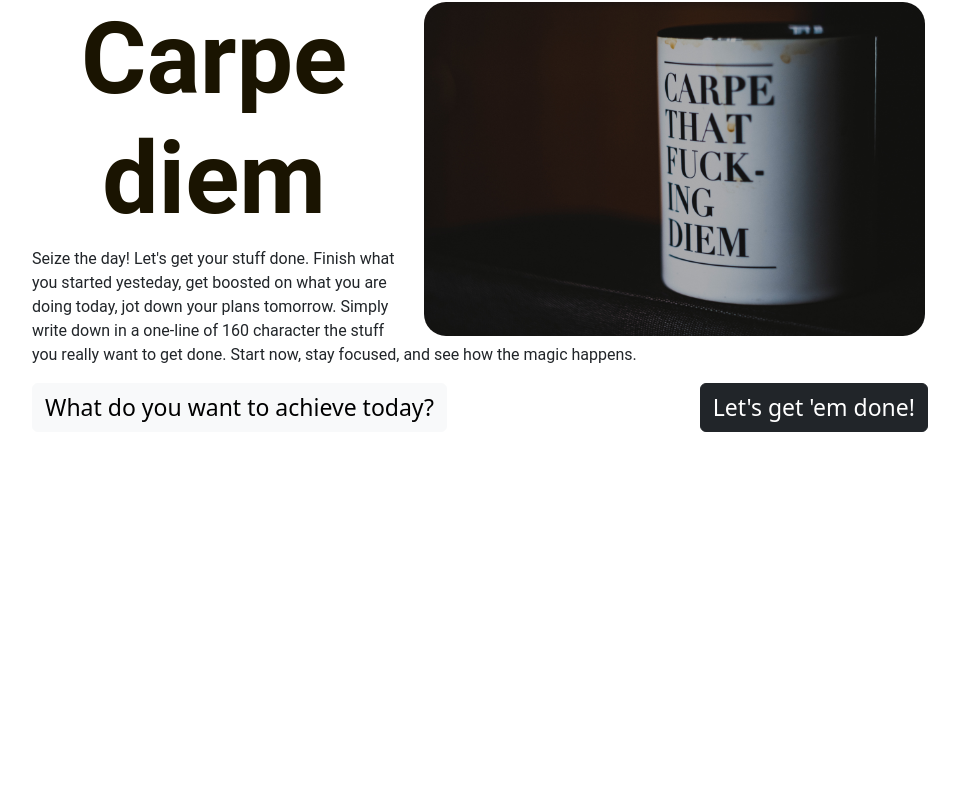
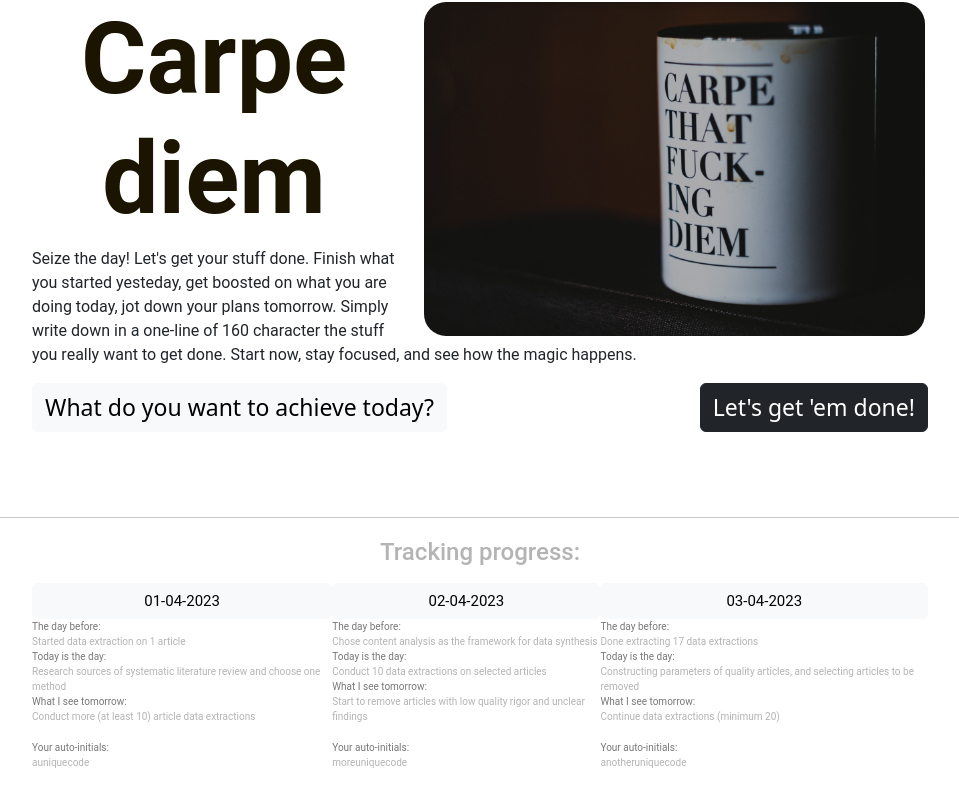
Before and after one commit to mojolaban/carem-website, a Flask app: page / in a window 1280 px wide. Shown: the part 151-936 px from the top of the page, without its empty margins (160-1119 px from the left). Before the commit the page ends 583 px from the top, so only its background shows below. Run offline with Flask 2, Linux system fonts and the light colour scheme.

Commit message:
edit dynamic data

```diff
--- a/app.py
+++ b/app.py
@@ -1,10 +1,42 @@
-from flask import Flask, render_template
+from flask import Flask, render_template, jsonify
 
 app = Flask(__name__)
 
+PLANS = [
+  {
+    'id' : 1,
+    'date' : '01-04-2023',
+    'yesterday' : 'Started data extraction on 1 article',
+    'today' : 'Research sources of systematic literature review and choose one method',
+    'tomorrow': 'Conduct more (at least 10) article data extractions',
+    'mark' : 'auniquecode'
+  },
+    {
+    'id' : 2,
+    'date' : '02-04-2023',
+    'yesterday' : 'Chose content analysis as the framework for data synthesis',
+    'today' : 'Conduct 10 data extractions on selected articles',
+    'tomorrow': 'Start to remove articles with low quality rigor and unclear findings',
+    'mark' : 'moreuniquecode'
+  },
+    {
+    'id' : 3,
+    'date' : '03-04-2023',
+    'yesterday' : 'Done extracting 17 data extractions',
+    'today' : 'Constructing parameters of quality articles, and selecting articles to be removed',
+    'tomorrow': 'Continue data extractions (minimum 20)',
+    'mark' : 'anotheruniquecode'
+  }
+]
+
+
 @app.route("/")
-def hello_world():
-  return render_template('home.html')
+def hello_carem():
+  return render_template('home.html', plans=PLANS)
+
+@app.route("/do")
+def planning():
+  return jsonify(PLANS)
 
 print(__name__)
 if __name__ == "__main__":
--- a/templates/home.html
+++ b/templates/home.html
@@ -33,16 +33,19 @@
       #container {
         max-width: 70%;
         margin: 150px auto;
-
-      }
-      body {
-        display: flex;
         justify-content: center;
         align-items: center;
-
+      }
+      #below-container{
+        max-width: 70%;
+        margin: 15px auto;
+        justify-content: between;
+        align-items: center;
+        font-size: 10px;
+        font-family : Roboto;
+        color: rgb(180,180,180);
       }
     </style>
-
   </head>
 
   <body>
@@ -50,13 +53,25 @@
         <img id="banner" src="https://carem-website.mojolaban.repl.co/static/banner-carem2.jpg" height="320">
         <h1>Carpe diem</h1>
           <p class="mt-2">
-            Seize the day! Let's get your stuff done. Finish what you
-    started yesteday, get boosted on what you are doing today, jot down your plans tomorrow. Simply write down in a one-line of 160 character the stuff you really want to get done. Start now, stay focused, and see how the magic happens.
+            Seize the day! Let's get your stuff done. Finish what you started yesteday, get boosted on what you are doing today, jot down your plans tomorrow. Simply write down in a one-line of 160 character the stuff you really want to get done. Start now, stay focused, and see how the magic happens.
           </p>
-
 <button id="button1" type="button" class="btn btn-light">What do you want to achieve today?</button>
 <button id="button2" type="button" class="btn btn-dark">Let's get 'em done!</button>
     </div>
+        <hr id="line" size=1 style='margin-top:10px'>
+    <div>
+      <h4 class="text-center" style='color: rgb(180,180,180); margin-bottom:16px;margin-top:20px;font-family: Roboto'>
+       Tracking progress:
+      </h4>
+    </div>
+    <div id="below-container" class="d-flex justify-content-between mt-auto">
+      {% for plan in plans %}
+        {% include 'planitem.html' %}
+      {% endfor %}
+
+
+    </div>
+
 
   </body>
 
--- /dev/null
+++ b/templates/planitem.html
@@ -0,0 +1,31 @@
+ <div class="d-flex flex-column mt-auto">
+  {% if 'date' in plan %}
+  <div>
+    <div class="d-grid gap-2">
+    <button type="button" class="btn btn-light" style='font-size: 15px; float: center;'>
+      {{plan['date']}}
+    </button>
+    </div>
+  </div>
+  {% endif %}
+  {% if 'yesterday' in plan %}
+  <div style='color:rgb(120,120,120)'>
+    The day before: </div>
+  <div> {{plan['yesterday']}}</div>
+  {% endif %}
+  {% if 'today' in plan %}
+  <div style='color:rgb(120,120,120)'>
+    Today is the day: </div>
+  <div> {{plan['today']}}</div>
+  {% endif %}
+  {% if 'tomorrow' in plan %}
+  <div style='color:rgb(120,120,120)'>
+    What I see tomorrow: </div>
+  <div style='margin-bottom:16px;'> {{plan['tomorrow']}}</div>
+  {% endif %}
+  {% if 'mark' in plan %}
+  <div style='color:rgb(120,120,120)'>
+    Your auto-initials: </div>
+  <div> {{plan['mark']}}</div>
+  {% endif %}
+ </div>
```
